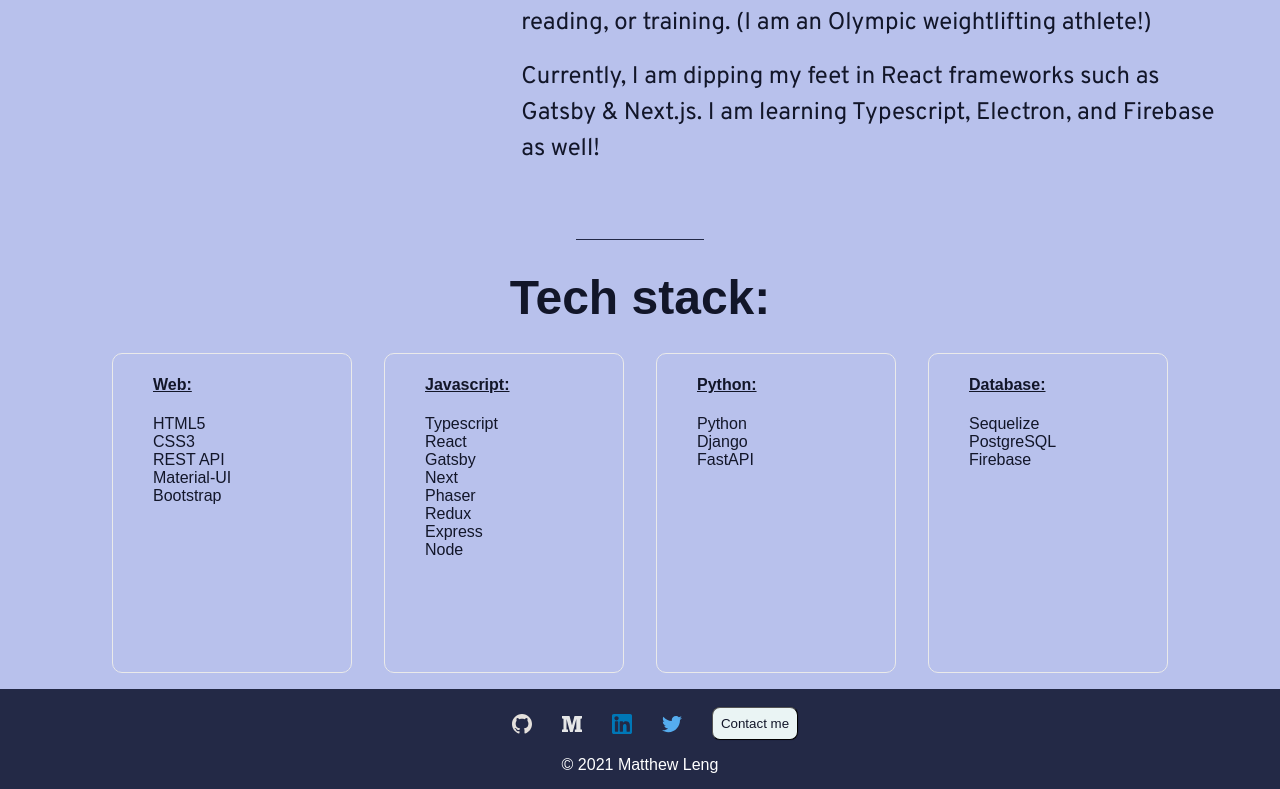
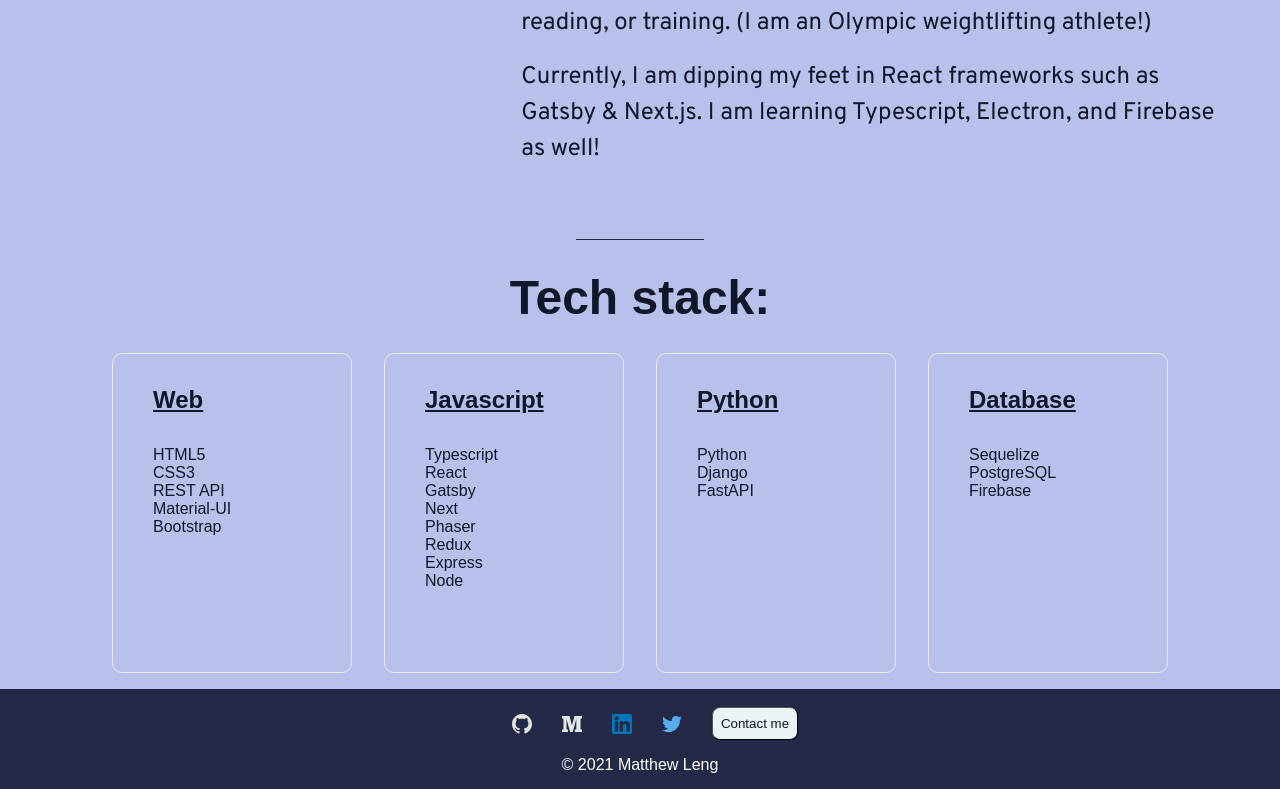
Before and after one commit to Mleng89/portfolio, a Next.js app: page /about in a window 1280 px wide. Shown: the part 703-1492 px from the top of the page. Built offline with nearby package versions, Linux system fonts and the light colour scheme; a web font is replaced by a local one.

Commit message:
Edit: Card styles and font size for tech stack

```diff
--- a/pages/about.js
+++ b/pages/about.js
@@ -55,7 +55,7 @@
             <div className="tech-card">
               <ul>
                 <u>
-                  <h4>Web:</h4>
+                  <h4>Web</h4>
                 </u>
                 <li>HTML5</li>
                 <li>CSS3</li>
@@ -67,7 +67,7 @@
             <div className="tech-card">
               <ul>
                 <u>
-                  <h4>Javascript:</h4>
+                  <h4>Javascript</h4>
                 </u>
                 <li>Typescript</li>
                 <li>React</li>
@@ -82,7 +82,7 @@
             <div className="tech-card">
               <ul>
                 <u>
-                  <h4>Python:</h4>
+                  <h4>Python</h4>
                 </u>
                 <li>Python</li>
                 <li>Django</li>
@@ -92,7 +92,7 @@
             <div className="tech-card">
               <ul>
                 <u>
-                  <h4>Database:</h4>
+                  <h4>Database</h4>
                 </u>
                 <li>Sequelize</li>
                 <li>PostgreSQL</li>
@@ -149,6 +149,9 @@
           text-align: center;
           margin-top: 0;
           margin-bottom: 1%;
+        }
+        h4 {
+          font-size: 1.5rem;
         }
 
         .me_image {
```
